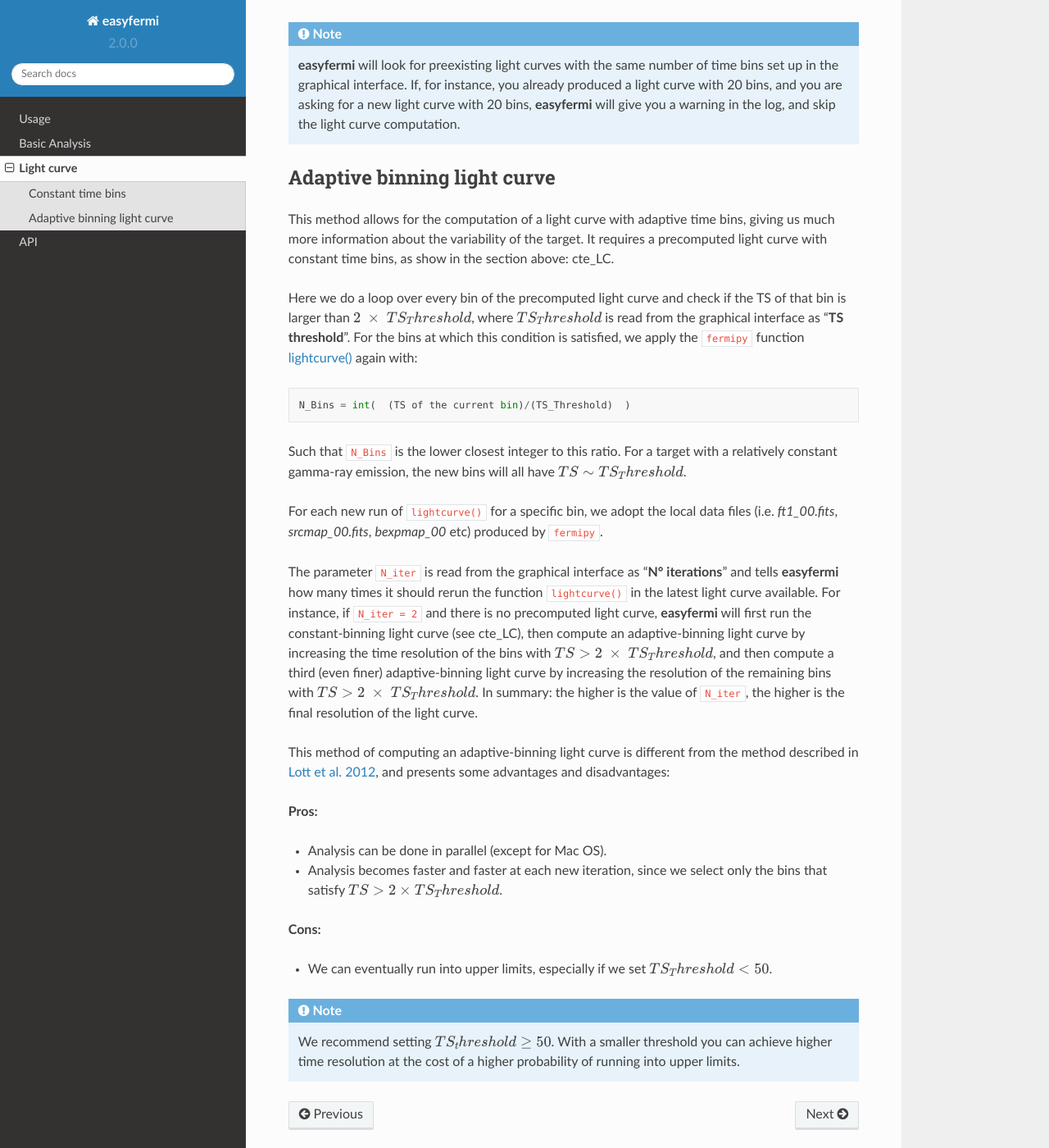
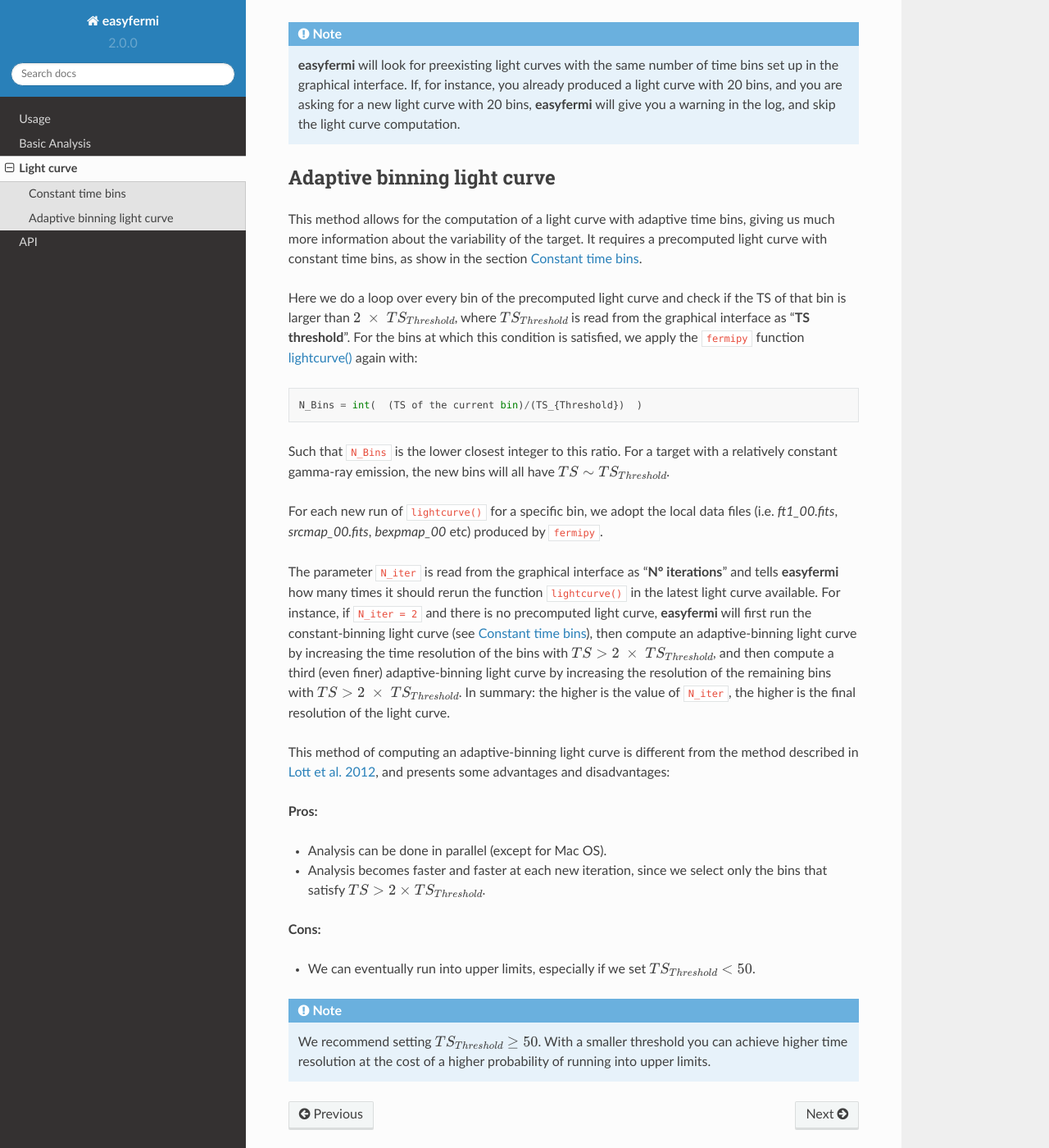
Before and after one commit to ranieremenezes/easyfermi, a Sphinx documentation site: the page built from docs/source/lightcurve.rst, in a window 1280 px wide and 1400 px high, scrolled down 1171 px. Shown: the whole window at 82% size. Built offline with Sphinx 7.4.7 and the Read the Docs theme 2.0.0, drawn with Linux system fonts in a browser that asks for light colours.

Commit message:
Updated light curve documentation

```diff
--- a/docs/source/Basic_analysis.rst
+++ b/docs/source/Basic_analysis.rst
@@ -4,6 +4,6 @@ Basic Analysis
 .. _basic:
 
 Binned analysis
-------------
+---------------
 
 RoI width = ? Standard and custom
--- a/docs/source/lightcurve.rst
+++ b/docs/source/lightcurve.rst
@@ -4,11 +4,13 @@ Light curve
 .. image:: ./easyFermiLC.png
   :width: 700
 
+.. _Constant time bins:
 
 Constant time bins
 ------------------
 
-.. _cte_LC:
+
+
 
 A constant-binning light curve (i.e. no adaptive-binning) is generated with the ``fermipy`` function `lightcurve() <https://fermipy.readthedocs.io/en/latest/advanced/lightcurve.html>`_ with the following configuration for Linux/WindowsWSL OS:
 
@@ -43,19 +45,19 @@ Where the only difference is that for Mac OS we do not parallelize the computati
 Adaptive binning light curve
 ----------------------------
 
-This method allows for the computation of a light curve with adaptive time bins, giving us much more information about the variability of the target. It requires a precomputed light curve with constant time bins, as show in the section above: :ref:`cte_LC`.
+This method allows for the computation of a light curve with adaptive time bins, giving us much more information about the variability of the target. It requires a precomputed light curve with constant time bins, as show in the section `Constant time bins`_.
 
-Here we do a loop over every bin of the precomputed light curve and check if the TS of that bin is larger than :math:`2~\times~ TS_Threshold`, where :math:`TS_Threshold` is read from the graphical interface as "**TS threshold**". For the bins at which this condition is satisfied, we apply the ``fermipy`` function `lightcurve() <https://fermipy.readthedocs.io/en/latest/advanced/lightcurve.html>`_ again with:
+Here we do a loop over every bin of the precomputed light curve and check if the TS of that bin is larger than :math:`2~\times~ TS_{Threshold}`, where :math:`TS_{Threshold}` is read from the graphical interface as "**TS threshold**". For the bins at which this condition is satisfied, we apply the ``fermipy`` function `lightcurve() <https://fermipy.readthedocs.io/en/latest/advanced/lightcurve.html>`_ again with:
 
 .. code-block::
 
-    N_Bins = int(  (TS of the current bin)/(TS_Threshold)  )
+    N_Bins = int(  (TS of the current bin)/(TS_{Threshold})  )
 
-Such that ``N_Bins`` is the lower closest integer to this ratio. For a target with a relatively constant gamma-ray emission, the new bins will all have :math:`TS \sim TS_Threshold`.
+Such that ``N_Bins`` is the lower closest integer to this ratio. For a target with a relatively constant gamma-ray emission, the new bins will all have :math:`TS \sim TS_{Threshold}`.
 
 For each new run of ``lightcurve()`` for a specific bin, we adopt the local data files (i.e. *ft1_00.fits*, *srcmap_00.fits*, *bexpmap_00* etc) produced by ``fermipy``.
 
-The parameter ``N_iter`` is read from the graphical interface as "**N° iterations**" and tells **easyfermi** how many times it should rerun the function ``lightcurve()`` in the latest light curve available. For instance, if ``N_iter = 2`` and there is no precomputed light curve, **easyfermi** will first run the constant-binning light curve (see :ref:`cte_LC`), then compute an adaptive-binning light curve by increasing the time resolution of the bins with :math:`TS > 2 ~\times~ TS_Threshold`, and then compute a third (even finer) adaptive-binning light curve by increasing the resolution of the remaining bins with :math:`TS > 2 ~\times~ TS_Threshold`. In summary: the higher is the value of ``N_iter``, the higher is the final resolution of the light curve.
+The parameter ``N_iter`` is read from the graphical interface as "**N° iterations**" and tells **easyfermi** how many times it should rerun the function ``lightcurve()`` in the latest light curve available. For instance, if ``N_iter = 2`` and there is no precomputed light curve, **easyfermi** will first run the constant-binning light curve (see `Constant time bins`_), then compute an adaptive-binning light curve by increasing the time resolution of the bins with :math:`TS > 2 ~\times~ TS_{Threshold}`, and then compute a third (even finer) adaptive-binning light curve by increasing the resolution of the remaining bins with :math:`TS > 2 ~\times~ TS_{Threshold}`. In summary: the higher is the value of ``N_iter``, the higher is the final resolution of the light curve.
 
 
 
@@ -65,13 +67,13 @@ This method of computing an adaptive-binning light curve is different from the m
 
 * Analysis can be done in parallel (except for Mac OS).
 
-* Analysis becomes faster and faster at each new iteration, since we select only the bins that satisfy :math:`TS > 2 \times TS_Threshold`.
+* Analysis becomes faster and faster at each new iteration, since we select only the bins that satisfy :math:`TS > 2 \times TS_{Threshold}`.
 
 **Cons:**
 
-* We can eventually run into upper limits, especially if we set :math:`TS_Threshold < 50`.
+* We can eventually run into upper limits, especially if we set :math:`TS_{Threshold} < 50`.
 
 
 .. note::
 
-   We recommend setting :math:`TS_threshold \geq 50`. With a smaller threshold you can achieve higher time resolution at the cost of a higher probability of running into upper limits.
+   We recommend setting :math:`TS_{Threshold} \geq 50`. With a smaller threshold you can achieve higher time resolution at the cost of a higher probability of running into upper limits.
```
